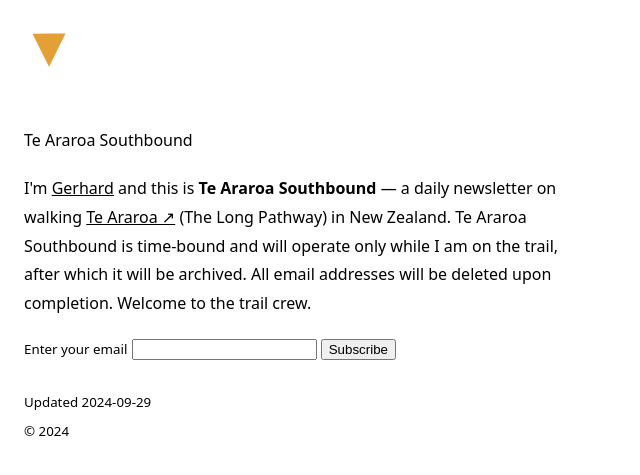
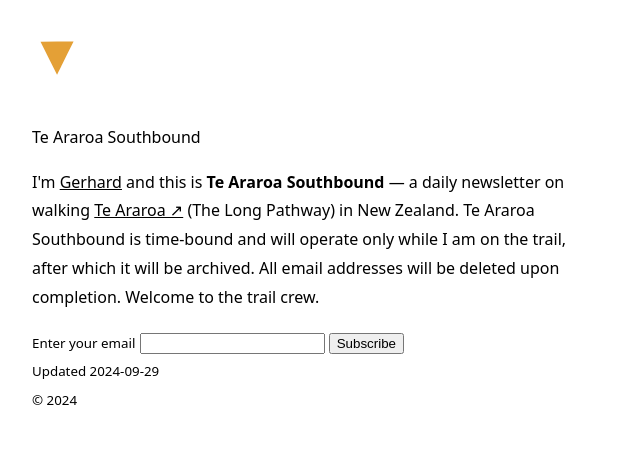
Before and after one commit to gerhardlanz/ta-sobo.gerhardla.nz, a Jekyll site: the page built from index.html, in a window 1280 px wide. Shown: the top 475 px of the page, without its empty margins (0-640 px from the left). Built offline with Jekyll 4.4.1, drawn with Linux system fonts in a browser that asks for light colours; Markdown is read by kramdown in place of the engine named in the settings.

Commit message:
refactor: optimize CSS styles in default.html layout

```diff
--- a/_layouts/default.html
+++ b/_layouts/default.html
@@ -3,51 +3,7 @@
 
 <head>
     <style>
-        nav,
-        main,
-        footer {
-            font: 100%/1.8 system-ui, sans-serif;
-            margin: 1.5rem 1rem;
-            max-width: 60ch
-        }
-
-        h1,
-        h2,
-        h3 {
-            font: 100%/1.2 system-ui, sans-serif;
-            margin-top: 3rem;
-            text-wrap: balance
-        }
-
-        a {
-            color: unset
-        }
-
-        a:hover {
-            color: transparent
-        }
-
-        blockquote {
-            font: italic 95%/1.4 system-ui;
-            border-left: solid;
-            margin: 2.5rem 0;
-            padding: 0 4%
-        }
-
-        code {
-            background-color: light-dark(#AFB8C133, #6E768166);
-            border-radius: 4px;
-            font-size: 0.9em;
-            padding: 0.2em 0.4em
-        }
-
-        pre code {
-            background-color: light-dark(#AFB8C133, #6E768166);
-            display: block;
-            padding: 1em;
-            white-space: pre-wrap;
-            word-wrap: break-word
-        }
+        body{font:100%/1.8 system-ui, sans-serif;margin:2rem;max-width:60ch}h1,h2{font:unset;margin-top:2rem}a{color:unset}a:hover{color:transparent}blockquote{border-left:solid light-dark(#AFB8C133, #6E768166);font-style:italic;margin:2rem 0;padding:0 1rem}code{background-color:light-dark(#AFB8C133, #6E768166);border-radius:4px;font-size:0.8rem;padding:0.2rem}pre code{display:block;padding:0.8rem;white-space:pre-wrap}
     </style>
     <meta charset="UTF-8">
     <meta name="color-scheme" content="dark light">
```
